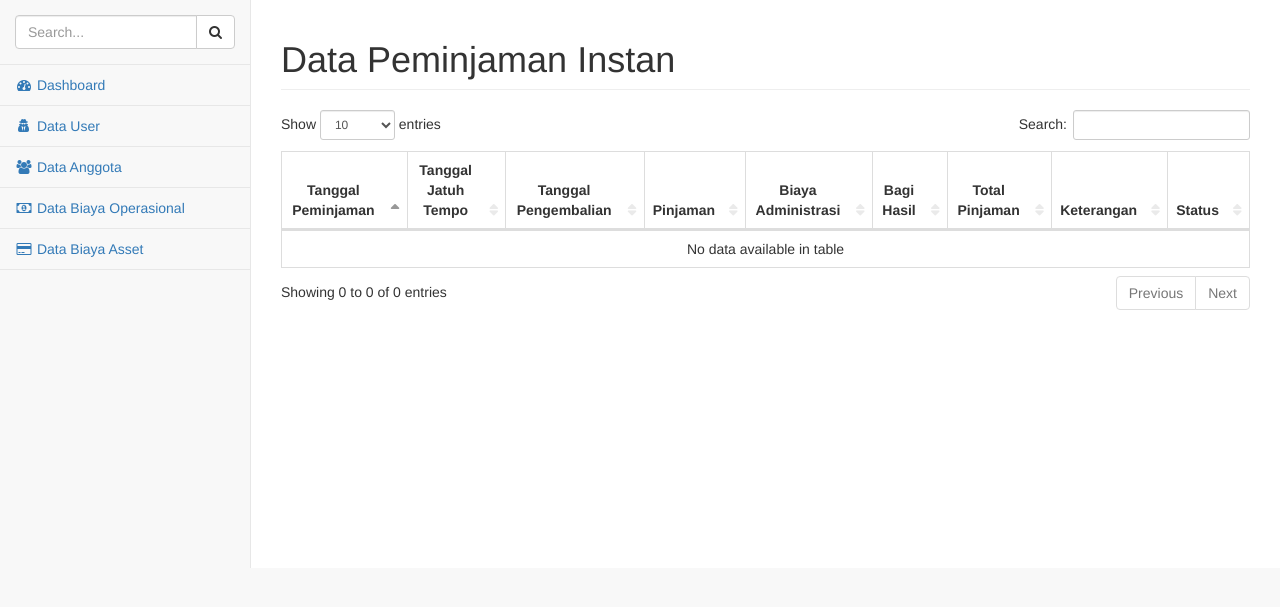
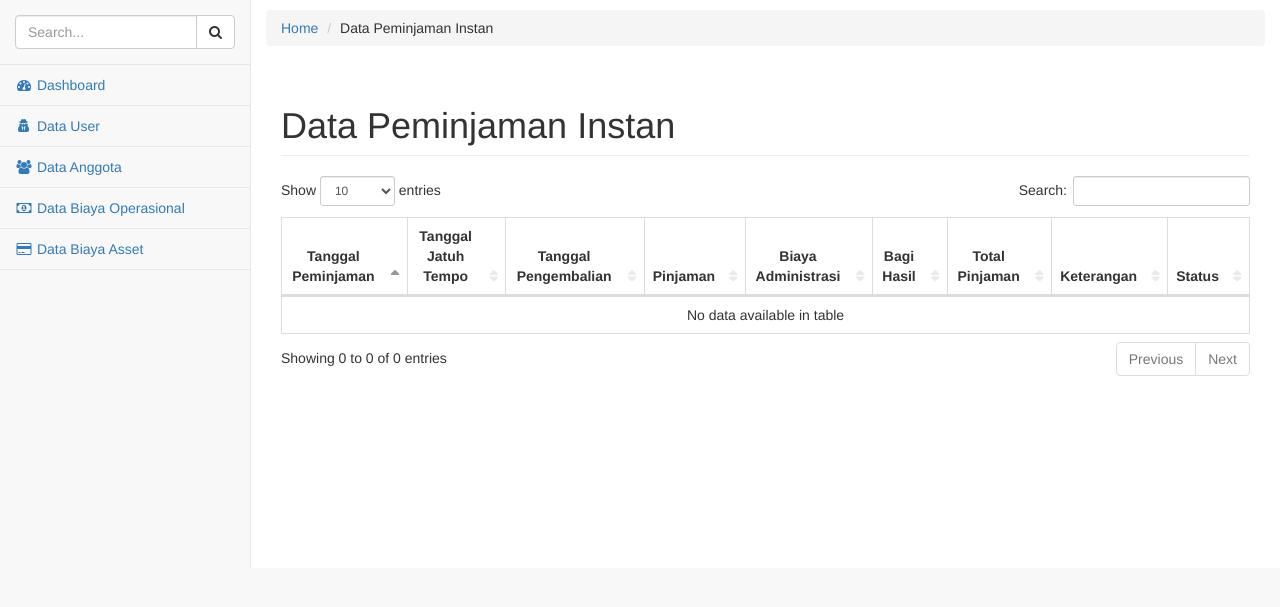
Before and after one commit to RizkiMufrizal/Koperasi-Syariah, a CodeIgniter app: page /Koperasi-Syariah/index.php/admin/peminjamaninstancontroller/indexUser in a window 1280 px wide. Shown: the part 51-658 px from the top of the page. Run offline with CodeIgniter, Linux system fonts and the light colour scheme; a user stored in the database is signed in; data comes from the database, SQL or seed files in the repository; data that the repository does not hold is empty.

Commit message:
Update PeminjamanInstanIndexView

```diff
--- a/application/views/user/PeminjamanInstanIndexView.php
+++ b/application/views/user/PeminjamanInstanIndexView.php
@@ -2,8 +2,8 @@
 /**
  * @Author: Rizki Mufrizal <mufrizalrizki@gmail.com>
  * @Date:   2016-08-18 14:55:52
- * @Last Modified by:   RizkiMufrizal
- * @Last Modified time: 2016-08-18 14:56:38
+ * @Last Modified by:   Aviv Arifian D
+ * @Last Modified time: 2016-08-18 21:59:09
  */
 -->
 <!DOCTYPE html>
@@ -18,6 +18,11 @@
 
         <div id="page-wrapper">
             <div class="row">
+            <p></p>
+            <ol class="breadcrumb">
+                <li><a href="<?php echo base_url(); ?>index.php/user/IndexController/">Home</a></li>
+                <li>Data Peminjaman Instan</li>
+            </ol>
                 <div class="col-lg-12">
                     <h1 class="page-header">Data Peminjaman Instan</h1>
                 </div>
```
